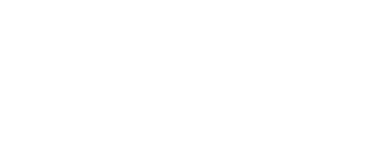
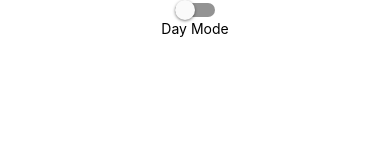
Before and after one commit to patrick4web/reviewRea, a React Native app: screen / in a window 390 px wide. Shown: the top 160 px of the page. Built offline with nearby package versions, Linux system fonts and the light colour scheme.

Commit message:
not showing up

```diff
--- a/App.js
+++ b/App.js
@@ -16,7 +16,7 @@
 
 function App(){
   return(
-    <View>
+    <View style={{flex:1}}>
       <Main />
     </View>
   )
--- a/comp/Main.js
+++ b/comp/Main.js
@@ -1,13 +1,13 @@
 import React from 'react';
 import {View} from 'react-native';
 
-
+import Top from './Top';
 
 
 function Main(){
     return(
         <View>
-
+                <Top />
 
         </View>
     )
--- /dev/null
+++ b/comp/Top.js
@@ -0,0 +1,48 @@
+import React, {useState} from 'react';
+import {Switch, View, Text} from 'react-native';
+import styles from '../styles/TopStyles';
+
+function Top(){
+
+const [bgState, SetBgState] = useState(false)
+
+var bgColor = null;
+var title = null;
+if(bgState == false){
+    title = (
+
+        <Text>Day Mode</Text>
+
+    )
+    bgColor = styles.container1
+   }
+
+if(bgState == true){
+
+    title =(
+
+        <Text style={{color:"white"}}>Night Mode</Text>
+
+    )
+    bgColor = styles.container2
+
+}
+   return(
+
+        <View  style={bgColor}>
+
+            <Switch style={styles.switch}
+            onValueChange={(value)=>{SetBgState(value)}}
+            value = {bgState}
+            />
+
+            {title}
+
+         </View>
+      )
+
+}
+
+
+
+  export default Top;
--- /dev/null
+++ b/styles/TopStyles.js
@@ -0,0 +1,29 @@
+import {StyleSheet} from 'react-native';
+
+const styles = StyleSheet.create({
+
+
+    container1:{
+        flex: 1,
+        alignItems: "center",
+        backgroundColor: 'white',
+        justifyContent:"center"
+    },
+    container2:{
+        flex: 1,
+        alignItems: "center",
+        backgroundColor: 'black',
+        justifyContent:"center"
+    },
+
+    switch:{
+        alignItems: "center"
+    },
+    text:{
+        color: "black",
+        fontSize: 15,
+        height: 100
+    }
+})
+
+export default styles;
```
